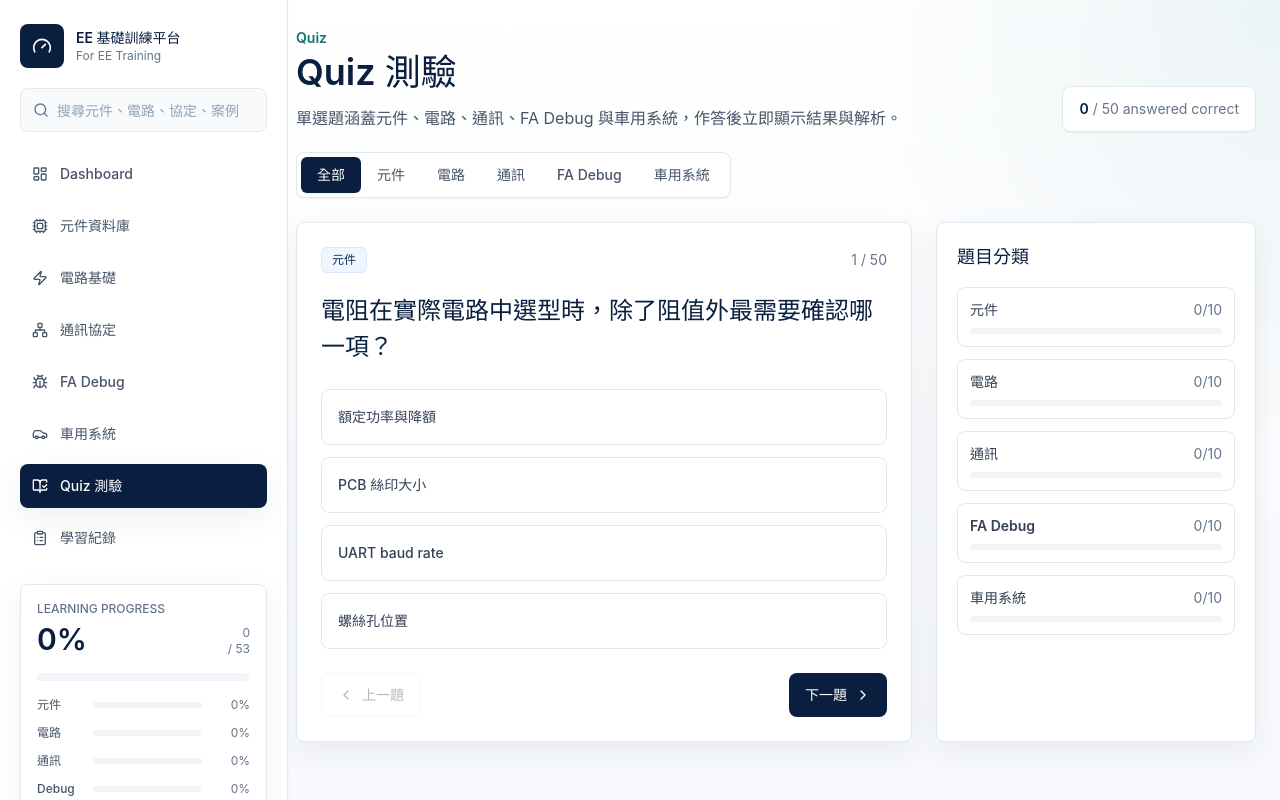
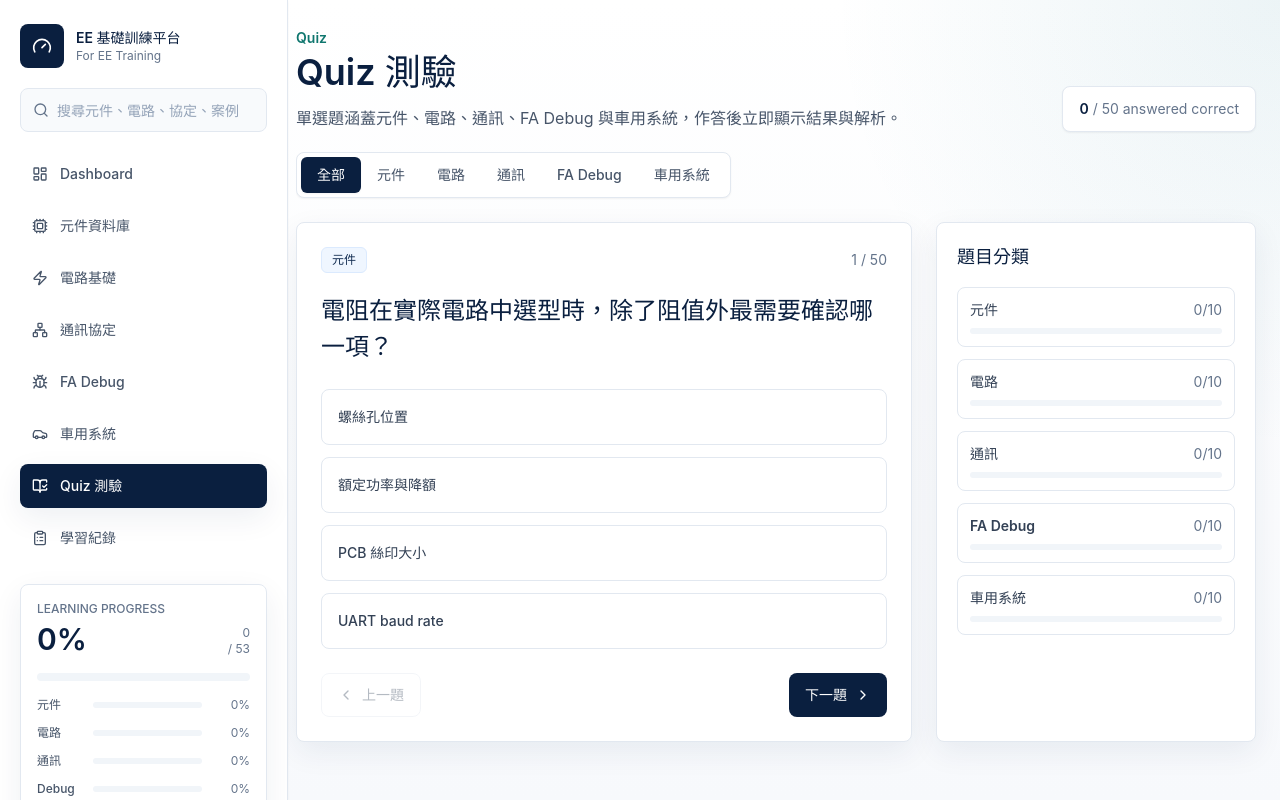
Before and after one commit to johnny802023-YU/EETraining, a React (Vite) app: page /quiz in a window 1280 px wide. Built offline with nearby package versions, Linux system fonts and the light colour scheme.

Commit message:
Shuffle displayed quiz answer options

```diff
--- a/src/pages/QuizPage.jsx
+++ b/src/pages/QuizPage.jsx
@@ -6,6 +6,18 @@ import PageHeader from "../components/PageHeader.jsx";
 import { quizzes } from "../data/trainingData.js";
 
 const quizCategories = ["全部", "元件", "電路", "通訊", "FA Debug", "車用系統"];
+
+function getQuestionSeed(questionId) {
+  return String(questionId)
+    .split("")
+    .reduce((sum, char) => sum + char.charCodeAt(0), 0);
+}
+
+function getDisplayOptions(question) {
+  const options = question.options.map((label, originalIndex) => ({ label, originalIndex }));
+  const offset = (getQuestionSeed(question.id) % (options.length - 1)) + 1;
+  return [...options.slice(offset), ...options.slice(0, offset)];
+}
 
 export default function QuizPage() {
   const { trainingRecords } = useOutletContext();
@@ -22,7 +34,9 @@ export default function QuizPage() {
   }, [activeCategory]);
 
   const currentQuestion = questions[currentIndex] ?? questions[0];
-  const isCorrect = answered && selectedOption === currentQuestion.answer;
+  const displayOptions = useMemo(() => getDisplayOptions(currentQuestion), [currentQuestion]);
+  const correctDisplayIndex = displayOptions.findIndex((option) => option.originalIndex === currentQuestion.answer);
+  const isCorrect = answered && selectedOption === correctDisplayIndex;
   const score = Object.values(scoreByQuestion).filter(Boolean).length;
 
   function resetQuestionState(nextIndex = 0) {
@@ -45,15 +59,15 @@ export default function QuizPage() {
     setAnswered(true);
     setScoreByQuestion((current) => ({
       ...current,
-      [currentQuestion.id]: index === currentQuestion.answer,
+      [currentQuestion.id]: index === correctDisplayIndex,
     }));
     trainingRecords.recordQuizAnswer({
       questionId: currentQuestion.id,
       category: currentQuestion.category,
       question: currentQuestion.question,
-      selectedOption: currentQuestion.options[index],
-      correctOption: currentQuestion.options[currentQuestion.answer],
-      isCorrect: index === currentQuestion.answer,
+      selectedOption: displayOptions[index].label,
+      correctOption: displayOptions[correctDisplayIndex].label,
+      isCorrect: index === correctDisplayIndex,
     });
   }
 
@@ -91,14 +105,14 @@ export default function QuizPage() {
           <h2 className="text-2xl font-semibold leading-9 text-navy-900">{currentQuestion.question}</h2>
 
           <div className="mt-6 grid gap-3">
-            {currentQuestion.options.map((option, index) => {
+            {displayOptions.map((option, index) => {
               const selected = selectedOption === index;
-              const correctAnswer = answered && currentQuestion.answer === index;
-              const wrongAnswer = answered && selected && currentQuestion.answer !== index;
+              const correctAnswer = answered && correctDisplayIndex === index;
+              const wrongAnswer = answered && selected && correctDisplayIndex !== index;
 
               return (
                 <button
-                  key={option}
+                  key={`${option.originalIndex}-${option.label}`}
                   type="button"
                   onClick={() => handleAnswer(index)}
                   className={[
@@ -113,7 +127,7 @@ export default function QuizPage() {
                   ].join(" ")}
                   disabled={answered}
                 >
-                  <span>{option}</span>
+                  <span>{option.label}</span>
                   {correctAnswer ? <CheckCircle2 className="h-5 w-5 shrink-0" aria-hidden="true" /> : null}
                   {wrongAnswer ? <XCircle className="h-5 w-5 shrink-0" aria-hidden="true" /> : null}
                 </button>
```
